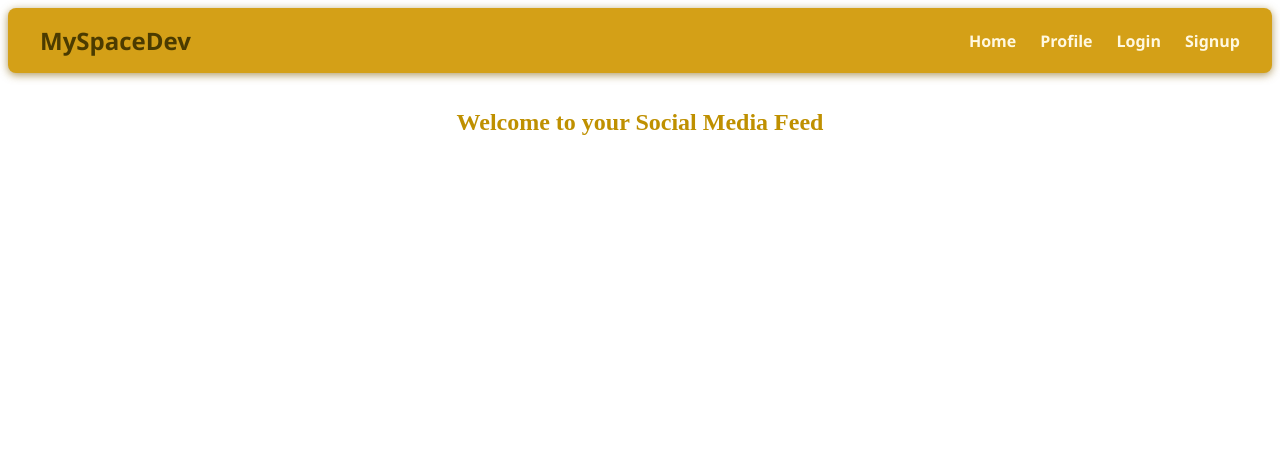
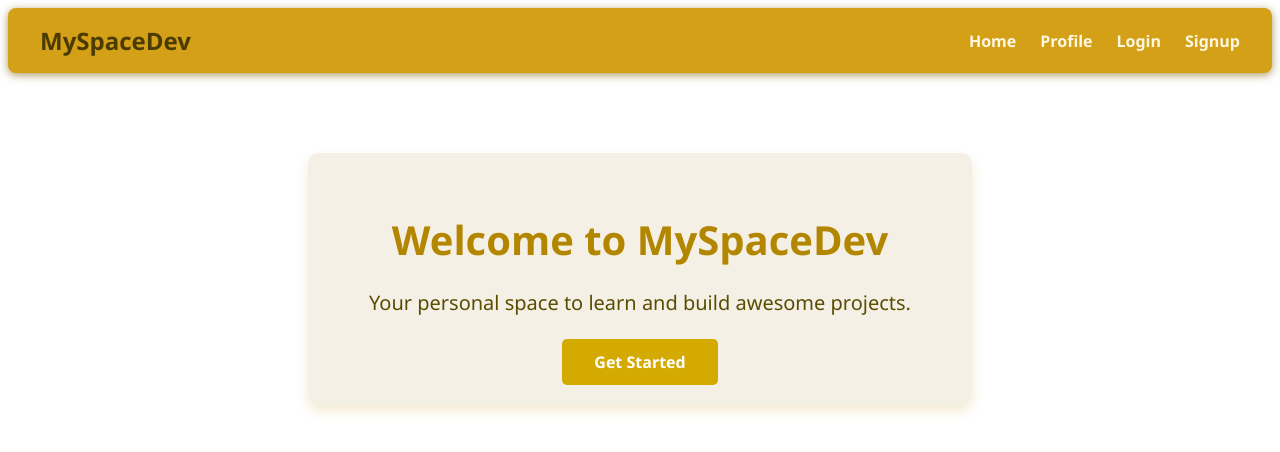
Before and after one commit to Vighnesh024/matrix, a React (Vite) app: page / in a window 1280 px wide. Shown: the top 452 px of the page. Built offline with nearby package versions, Linux system fonts and the light colour scheme; no server answers.

Commit message:
Auto commit

```diff
--- a/src/App.jsx
+++ b/src/App.jsx
@@ -1,10 +1,10 @@
 import { BrowserRouter as Router, Routes, Route } from "react-router-dom";
-import Navbar from "./components/Navbar"; // make sure this exists
-import Profile from "./pages/Profile"; // make sure this exists
+import Navbar from "./components/Navbar";
+import Profile from "./pages/Profile";
 import Login from "./pages/Login";
 import Signup from "./pages/Signup";
 import ProtectedRoute from "./components/ProtectedRoute";
-import Home from "./pages/Home";
+import Home from "./pages/Home";  // <-- Import here
 
 export default function App() {
   return (
@@ -12,7 +12,7 @@ export default function App() {
       <Navbar />
       <div style={{ padding: "1rem" }}>
         <Routes>
-          <Route path="/" element={<Home />} />
+          <Route path="/" element={<Home />} />  {/* Updated here */}
           <Route
             path="/profile"
             element={
--- a/src/pages/Home.jsx
+++ b/src/pages/Home.jsx
@@ -1,3 +1,15 @@
+// src/pages/Home.jsx
+import styles from "./Home.module.css";
+import { Link } from "react-router-dom";
+
 export default function Home() {
-  return <h2>Welcome to your Social Media Feed</h2>;
+  return (
+    <div className={styles.container}>
+      <h1>Welcome to MySpaceDev</h1>
+      <p>Your personal space to learn and build awesome projects.</p>
+      <Link to="/signup" className={styles.ctaButton}>
+        Get Started
+      </Link>
+    </div>
+  );
 }
--- /dev/null
+++ b/src/pages/Home.module.css
@@ -0,0 +1,39 @@
+/* src/pages/Home.module.css */
+
+.container {
+  max-width: 600px;
+  margin: 4rem auto;
+  padding: 2rem;
+  background-color: #f5f0e6; /* light mustard */
+  border-radius: 10px;
+  box-shadow: 0 6px 12px rgba(220, 190, 110, 0.3);
+  text-align: center;
+  font-family: 'Segoe UI', Tahoma, Geneva, Verdana, sans-serif;
+  color: #5a4d00; /* dark mustard/brownish */
+}
+
+h1 {
+  font-size: 2.5rem;
+  margin-bottom: 1rem;
+  color: #b38600; /* mustard yellow */
+}
+
+p {
+  font-size: 1.25rem;
+  margin-bottom: 2rem;
+  line-height: 1.6;
+}
+
+.ctaButton {
+  background-color: #d4aa00; /* mustard */
+  color: white;
+  text-decoration: none;
+  padding: 0.75rem 2rem;
+  font-weight: 600;
+  border-radius: 5px;
+  transition: background-color 0.3s ease;
+}
+
+.ctaButton:hover {
+  background-color: #b38600; /* darker mustard */
+}
```
